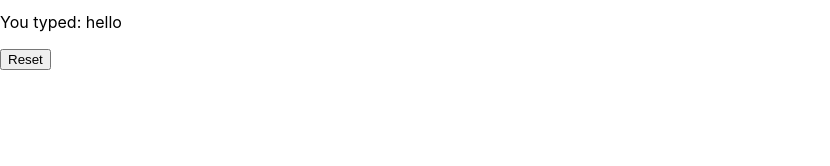
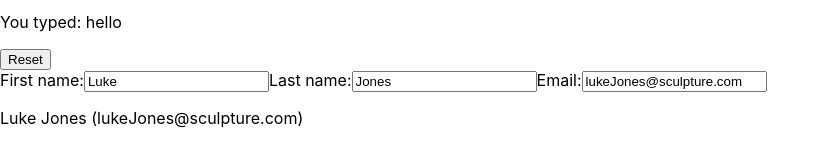
Before and after one commit to surajjayraman/customizing-example, a React (Create React App) app: page / in a window 1280 px wide. Shown: the part 396-562 px from the top of the page, without its empty margins (0-830 px from the left). Built offline with nearby package versions, Linux system fonts and the light colour scheme.

Commit message:
Add registration form react example

```diff
--- a/src/App.js
+++ b/src/App.js
@@ -2,6 +2,7 @@
 import Intro1 from "./components/Intro1";
 import Intro2 from "./components/Intro2";
 import Intro3 from "./components/Intro3";
+import RegisterForm from "./components/RegisterForm";
 function App() {
   function handleClick() {
    let randomNum = Math.floor(Math.random() * 3) + 1;
@@ -18,7 +19,12 @@
      <Intro2 />
      <Intro3 />
      <div>
+      <tr>
         <InputComponent />
+      </tr>
+      <tr>
+        <RegisterForm />
+      </tr>
      </div>
    </div>
  );
--- /dev/null
+++ b/src/components/RegisterForm.js
@@ -0,0 +1,55 @@
+import { useState } from 'react';
+
+export default function RegisterForm() {
+  const [form, setForm] = useState({
+    firstName: 'Luke',
+    lastName: 'Jones',
+    email: 'lukeJones@sculpture.com',
+  });
+
+  return (
+    <>
+      <label>
+        First name:
+        <input
+          value={form.firstName}
+          onChange={e => {
+            setForm({
+              ...form,
+              firstName: e.target.value
+            });
+          }}
+        />
+      </label>
+      <label>
+        Last name:
+        <input
+          value={form.lastName}
+          onChange={e => {
+            setForm({
+              ...form,
+              lastName: e.target.value
+            });
+          }}
+        />
+      </label>
+      <label>
+        Email:
+        <input
+          value={form.email}
+          onChange={e => {
+            setForm({
+              ...form,
+              email: e.target.value
+            });
+          }}
+        />
+      </label>
+      <p>
+        {form.firstName}{' '}
+        {form.lastName}{' '}
+        ({form.email})
+      </p>
+    </>
+  );
+}
```
